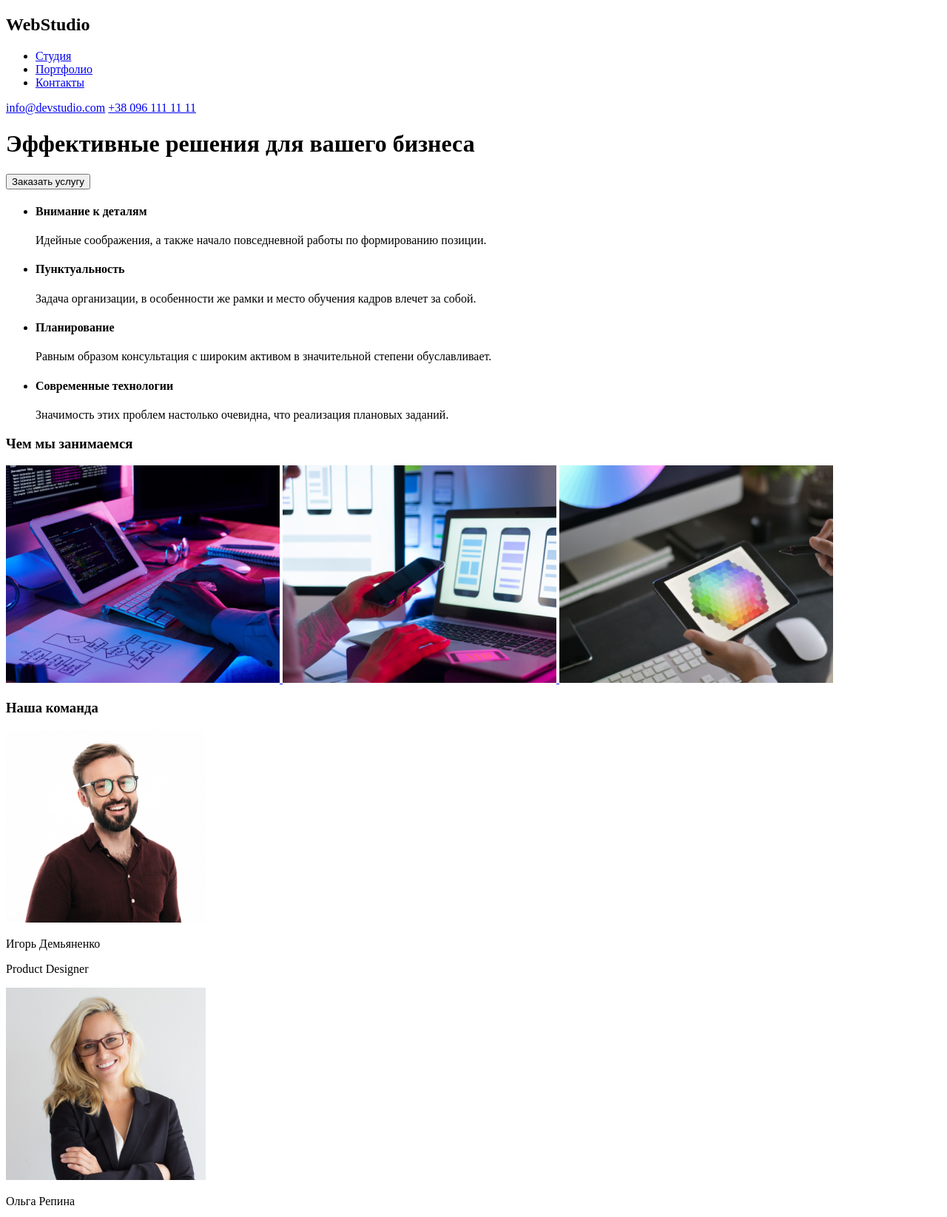
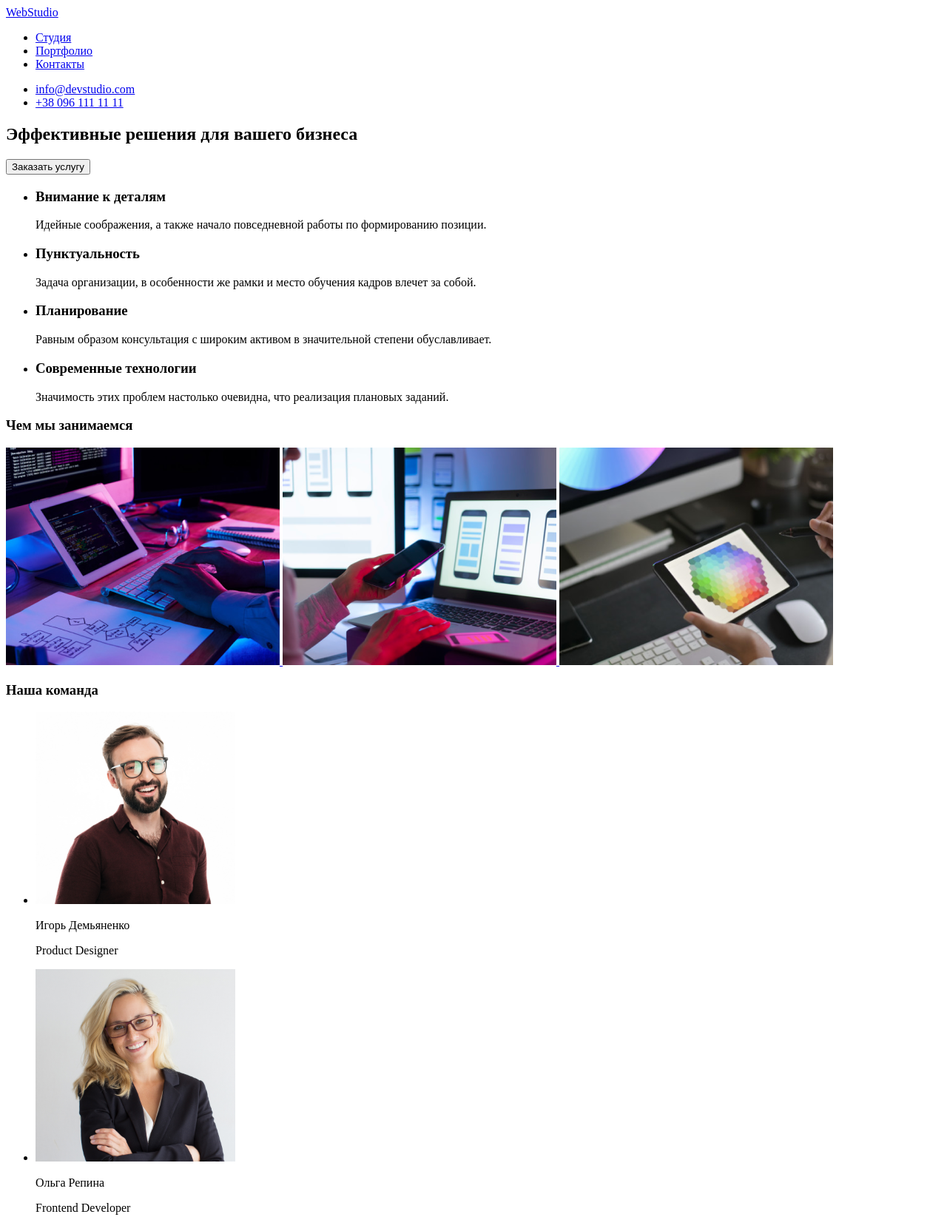
Before and after one commit to tskalska/goit-markup-hw-01, a plain HTML site: page index.html in a window 1280 px wide. Shown: the top 1645 px of the page at 74% size. Drawn offline with Linux system fonts and the light colour scheme.

Commit message:
misc changes after homework review_01
changes in structure

```diff
--- a/index.html
+++ b/index.html
@@ -8,45 +8,47 @@
 <body>
     <header>
         <nav class="site-nav">
-            <h2>WebStudio</h2>
+            <a href="./index.html">WebStudio</a>
             <ul>
                 <li><a href="#">Студия</a></li>
                 <li><a href="#">Портфолио</a></li>
                 <li><a href="#">Контакты</a></li>
             </ul>
         </nav>
-        <div class="contact-details">
-            <a href="mailto:info@devstudio.com">info@devstudio.com</a>
-            <a href="tel:+380961111111">+38 096 111 11 11</a>
-        </div>
+        <ul class="contact-details_header">
+            <li><a href="mailto:info@devstudio.com">info@devstudio.com</a></li>
+            <li><a href="tel:+380961111111">+38 096 111 11 11</a></li>
+        </ul>
     </header>
     <main class="main-content">
-        <div class="site-header">
+        <section class="site-header">
             <h1>Эффективные решения для вашего бизнеса</h1>
             <button type="button">Заказать услугу</button>
-        </div>
-        <section class="services-block">
-            <div class="services-block_features">
+        </section>
+        <div class="services-block">
+            <section class="services-block_features">
                 <ul>
                     <li>
-                        <h4>Внимание к деталям</h4>
+                        <h3>Внимание к деталям</h3>
                         <p>Идейные соображения, а также начало повседневной работы по формированию позиции.
                         </p>
                     </li>
                     <li>
-                        <h4>Пунктуальность</h4>
+                        <h3>Пунктуальность</h3>
                         <p>Задача организации, в особенности же рамки и место обучения кадров влечет за собой.</p>
                     </li>
                     <li>
-                        <h4>Планирование</h4>
+                        <h3>Планирование</h3>
                         <p>Равным образом консультация с широким активом в значительной степени обуславливает.</p>
                     </li>
                     <li>
-                        <h4>Современные технологии</h4>
+                        <h3>Современные технологии</h3>
                         <p>Значимость этих проблем настолько очевидна, что реализация плановых заданий.</p>
                     </li>
                 </ul>
+            </section>
         </div>
+        <section>
             <h3>Чем мы занимаемся</h3>
             <div class="services-blocks_pictures-links">
                 <a href="#">
@@ -63,49 +65,51 @@
         </section>
         <section class="team-block">
             <h3>Наша команда</h3>
-            <div class="team-block_cards">
-                <div>
+            <ul class="team-block_cards">
+                <li>
                     <img src="img/digor.jpg" alt="Игорь Демьяненко_photo" width=270
                     height=260>
                     <div>
                         <p>Игорь Демьяненко</p>
                         <p>Product Designer</p>
                     </div>
-                    </div>
-                    <div>
+                </li>
+                <li>
                     <img src="img/rolga.jpg" alt="Ольга Репина_photo-portrait" width=270
                     height=260>
                     <div>
                         <p>Ольга Репина</p>
                         <p>Frontend Developer</p>
                     </div>
-                    </div>
-                    <div>
+                </li>
+                <li>
                     <img src="img/tnikolaj.jpg" alt="Николай Тарасов_photo-portrait" width=270
                     height=260>
                     <div>
                         <p>Николай Тарасов</p>
                         <p>Marketing</p>
                     </div>
-                    </div>
-                    <div>
+                </li>
+                <li>
                     <img src="img/jmike.jpg" alt="Михаил Ермаков UI Designer_photo-portrait" width=270
                     height=260>
                     <div>
                         <p>Михаил Ермаков</p>
                         <p>UI Designer</p>
                     </div>
-                    </div>
-            </div>
+                </li>
+            </ul>
         </section>
     </main>
     <footer>
         <h2>WebStudio</h2>
-        <address>
-            г. Киев, пр-т Леси Украинки,26 <br>
-            <a href="mailto:info@example.com">info@example.com</a><br>
-            <a href="tel:+380991111111">+38 099 111 11 11</a>
-        </address>
+        <address>г. Киев, пр-т Леси Украинки,26</address>
+
+        <ul class="contact-details_footer">
+            <li><a href="mailto:info@devstudio.com">info@devstudio.com</a></li>
+            <li><a href="tel:+380961111111">+38 096 111 11 11</a></li>
+        </ul>
+
     </footer>
 </body>
 </html>
```
Lines whose indentation alone changed are shown as unchanged.
